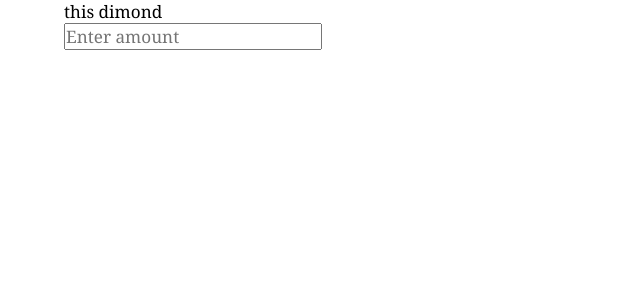
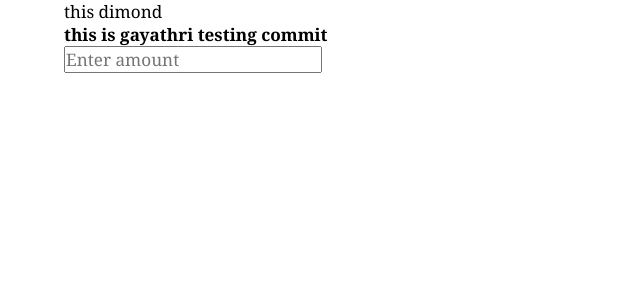
Before and after one commit to Shravankumar0219/FrontEnd, a React (Create React App) app in the folder Sharp-Tech-System/: page /Dimond in a window 1280 px wide. Shown: the top 300 px of the page, without its empty margins (0-640 px from the left). Built offline with nearby package versions, Linux system fonts and the light colour scheme.

Commit message:
2nd commit

```diff
--- a/Sharp-Tech-System/src/components/Dimond/Dimond.js
+++ b/Sharp-Tech-System/src/components/Dimond/Dimond.js
@@ -21,6 +21,7 @@ const Dimond = () => {
   return (
     <div>
       <div>this dimond</div>
+       <h1>this is gayathri testing commit</h1>
       <input
         type="text"
         value={value}
```
